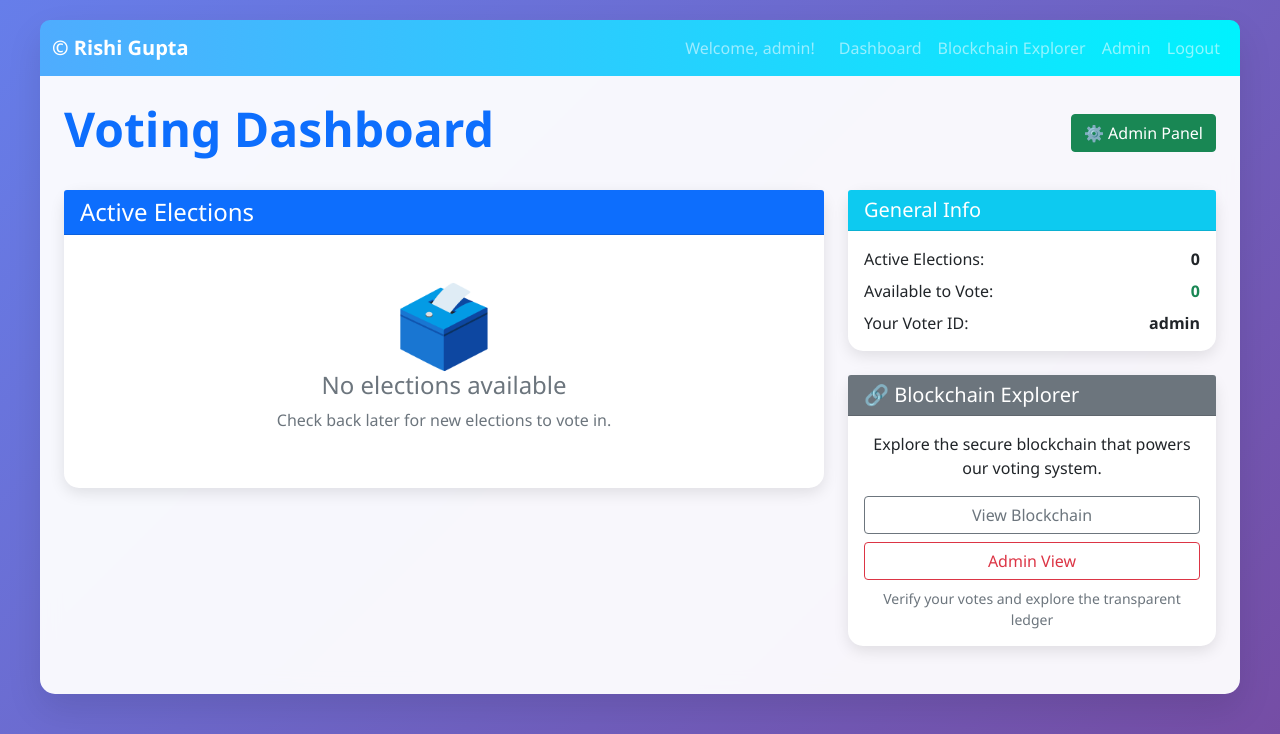
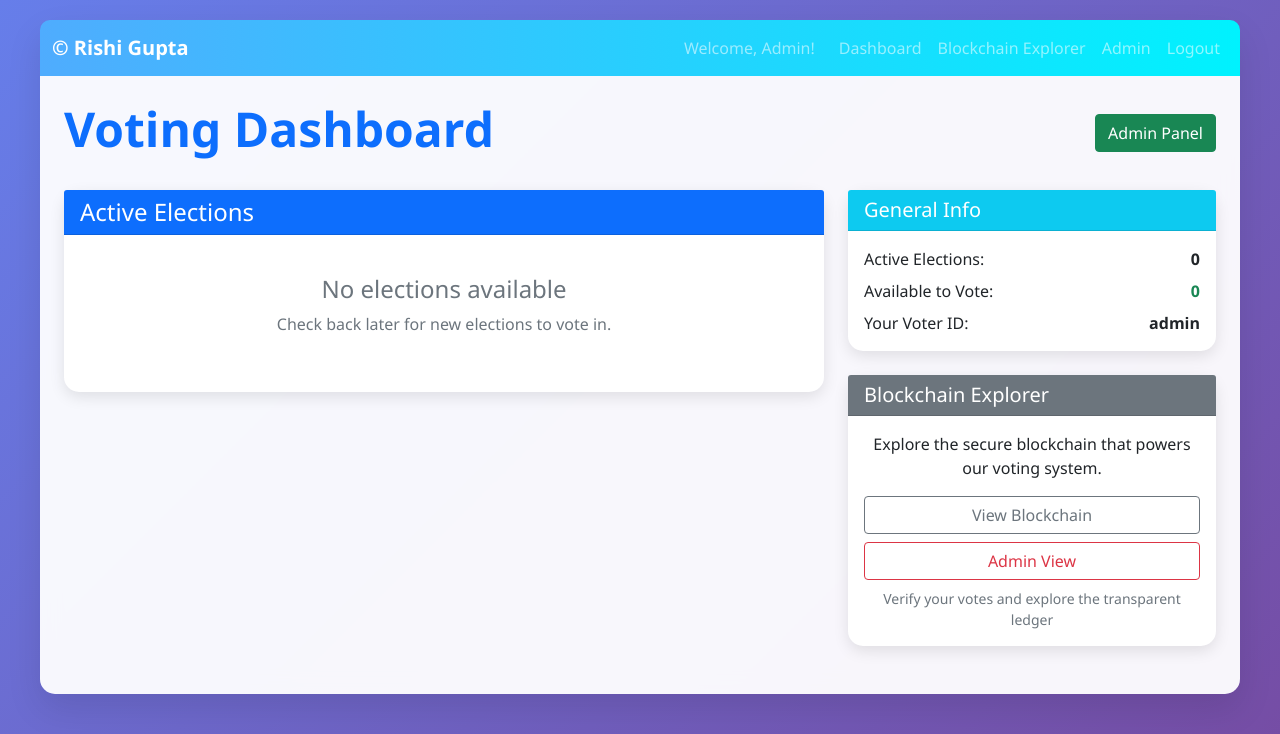
Before and after one commit to rishh-i/Blockchain-Voting-RG, a Flask app: page /voting/dashboard in a window 1280 px wide. Shown: the top 734 px of the page. Run offline with Flask 3, Linux system fonts and the light colour scheme; a user stored in the database is signed in; data that the repository does not hold is empty; some libraries are stand-ins or nearby versions.

Commit message:
small UI changes
igonre. refer to previous commit

```diff
--- a/templates/base.html
+++ b/templates/base.html
@@ -56,7 +56,7 @@
                 </a>
                 <div class="navbar-nav ms-auto">
                     {% if current_user.is_authenticated %}
-                        <span class="navbar-text me-3">Welcome, {{ current_user.voter_id }}!</span>
+                        <span class="navbar-text me-3">Welcome, {{ current_user.firstname }}!</span>
                         <a class="nav-link" href="{{ url_for('voting.dashboard') }}">Dashboard</a>
                         <a class="nav-link" href="{{ url_for('blockchain.explorer') }}">Blockchain Explorer</a>
                         {% if current_user.is_admin %}
--- a/templates/dashboard.html
+++ b/templates/dashboard.html
@@ -11,7 +11,7 @@
             </h1>
             {% if is_admin %}
                 <a href="{{ url_for('voting.admin_elections') }}" class="btn btn-success">
-                    ⚙️ Admin Panel
+                    Admin Panel
                 </a>
             {% endif %}
         </div>
@@ -54,7 +54,7 @@
                     </div>
                 {% else %}
                     <div class="text-center py-4">
-                        <div class="display-1 text-muted">🗳️</div>
+                        <div class="display-1 text-muted"></div>
                         <h4 class="text-muted">No elections available</h4>
                         <p class="text-muted">Check back later for new elections to vote in.</p>
                     </div>
@@ -85,10 +85,10 @@
             </div>
         </div>
 
-        <!-- Blockchain Explorer Card -->
+        <!-- Blockchain Explorer -->
         <div class="card mb-4">
             <div class="card-header bg-secondary text-white">
-                <h5 class="mb-0">🔗 Blockchain Explorer</h5>
+                <h5 class="mb-0">Blockchain Explorer</h5>
             </div>
             <div class="card-body text-center">
                 <p class="card-text">Explore the secure blockchain that powers our voting system.</p>
```
